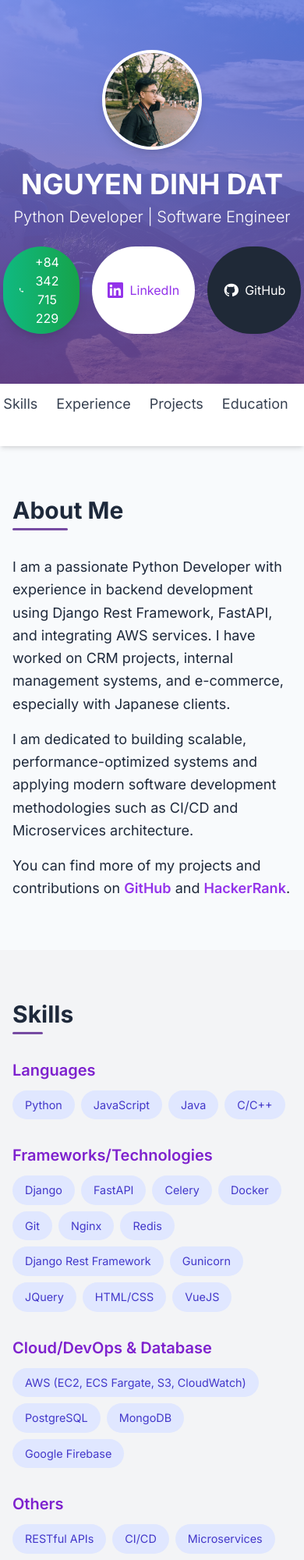
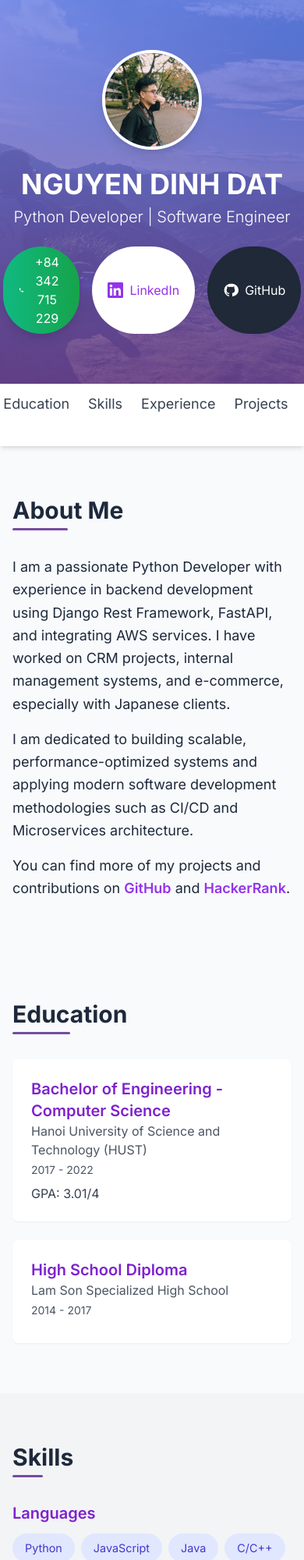
Before and after one commit to datdinh173011/datdinh173011.github.io, a website: page index.html in a window 390 px wide. Shown: the top 2000 px of the page at 78% size. Drawn offline with nearby package versions, Linux system fonts and the light colour scheme.

Commit message:
Refactor education section in index.html and update navigation links for consistency

```diff
--- a/build.js
+++ b/build.js
@@ -64,13 +64,13 @@ ${navigation}
 
 ${about}
 
+${education}
+
 ${skills}
 
 ${experience}
 
 ${projects}
-
-${education}
 
 ${contact}
 
--- a/index.html
+++ b/index.html
@@ -46,10 +46,10 @@
 <nav class="bg-white shadow-md sticky top-0 z-50">
     <div class="container mx-auto px-4 py-3 flex justify-center space-x-6 md:space-x-10 text-lg font-medium">
         <a href="#about" class="text-gray-700 hover:text-purple-600 transition duration-200">About Me</a>
+        <a href="#education" class="text-gray-700 hover:text-purple-600 transition duration-200">Education</a>
         <a href="#skills" class="text-gray-700 hover:text-purple-600 transition duration-200">Skills</a>
         <a href="#experience" class="text-gray-700 hover:text-purple-600 transition duration-200">Experience</a>
         <a href="#projects" class="text-gray-700 hover:text-purple-600 transition duration-200">Projects</a>
-        <a href="#education" class="text-gray-700 hover:text-purple-600 transition duration-200">Education</a>
         <a href="#contact" class="text-gray-700 hover:text-purple-600 transition duration-200">Contact</a>
     </div>
 </nav>
@@ -61,6 +61,27 @@
         <p class="mb-4">I am a passionate Python Developer with experience in backend development using Django Rest Framework, FastAPI, and integrating AWS services. I have worked on CRM projects, internal management systems, and e-commerce, especially with Japanese clients.</p>
         <p>I am dedicated to building scalable, performance-optimized systems and applying modern software development methodologies such as CI/CD and Microservices architecture.</p>
         <p class="mt-4">You can find more of my projects and contributions on <a href="https://github.com/datdinh173011" target="_blank" class="text-purple-600 hover:underline font-semibold">GitHub</a> and <a href="https://hackerrank.com/datmeesi892013" target="_blank" class="text-purple-600 hover:underline font-semibold">HackerRank</a>.</p>
+    </div>
+</section>
+
+<!-- Education Section -->
+<section id="education" class="py-16 md:py-20 container mx-auto px-4 fade-in-section">
+    <h2 class="text-3xl md:text-4xl font-bold text-center section-heading mx-auto">Education</h2>
+    <div class="max-w-3xl mx-auto space-y-6">
+        <!-- University -->
+        <div class="bg-white p-6 rounded-lg shadow-sm">
+            <h3 class="text-xl font-semibold text-purple-700">Bachelor of Engineering - Computer Science</h3>
+            <p class="text-gray-600 mb-1">Hanoi University of Science and Technology (HUST)</p>
+            <p class="text-gray-600 text-sm mb-2">2017 - 2022</p>
+            <p class="text-gray-700">GPA: 3.01/4</p>
+        </div>
+
+        <!-- High School -->
+        <div class="bg-white p-6 rounded-lg shadow-sm">
+            <h3 class="text-xl font-semibold text-purple-700">High School Diploma</h3>
+            <p class="text-gray-600 mb-1">Lam Son Specialized High School</p>
+            <p class="text-gray-600 text-sm mb-2">2014 - 2017</p>
+        </div>
     </div>
 </section>
 
@@ -326,17 +347,6 @@
 
 
 
-<!-- Education Section -->
-<section id="education" class="py-16 md:py-20 container mx-auto px-4 fade-in-section">
-    <h2 class="text-3xl md:text-4xl font-bold text-center section-heading mx-auto">Education</h2>
-    <div class="max-w-3xl mx-auto bg-white p-6 rounded-lg shadow-sm">
-        <h3 class="text-xl font-semibold text-purple-700">Bachelor of Engineering - Computer Science</h3>
-        <p class="text-gray-600 mb-1">Hanoi University of Science and Technology (HUST)</p>
-        <p class="text-gray-600 text-sm mb-2">2017 - 2022</p>
-        <p class="text-gray-700">GPA: 3.01/4</p>
-    </div>
-</section>
-
 <!-- Contact Section -->
 <section id="contact" class="py-16 md:py-20 bg-gray-100 fade-in-section">
     <div class="container mx-auto px-4 text-center">
@@ -362,7 +372,7 @@
 <!-- Footer -->
 <footer class="bg-gray-900 text-white py-8 text-center text-sm">
     <div class="container mx-auto px-4">
-        <p>&copy; 2024 Nguyen Dinh Dat. All rights reserved.</p>
+        <p>&copy; 2025 Nguyen Dinh Dat. All rights reserved.</p>
         <p class="mt-2">Built with <a href="https://tailwindcss.com/" target="_blank" class="text-purple-400 hover:underline">Tailwind CSS</a> and deployed on <a href="https://pages.github.com/" target="_blank" class="text-purple-400 hover:underline">GitHub Pages</a>.</p>
     </div>
 </footer>
```
Also changed, not shown: components/education.html (+15 -5 lines), components/navigation.html (+1 -1 lines).
